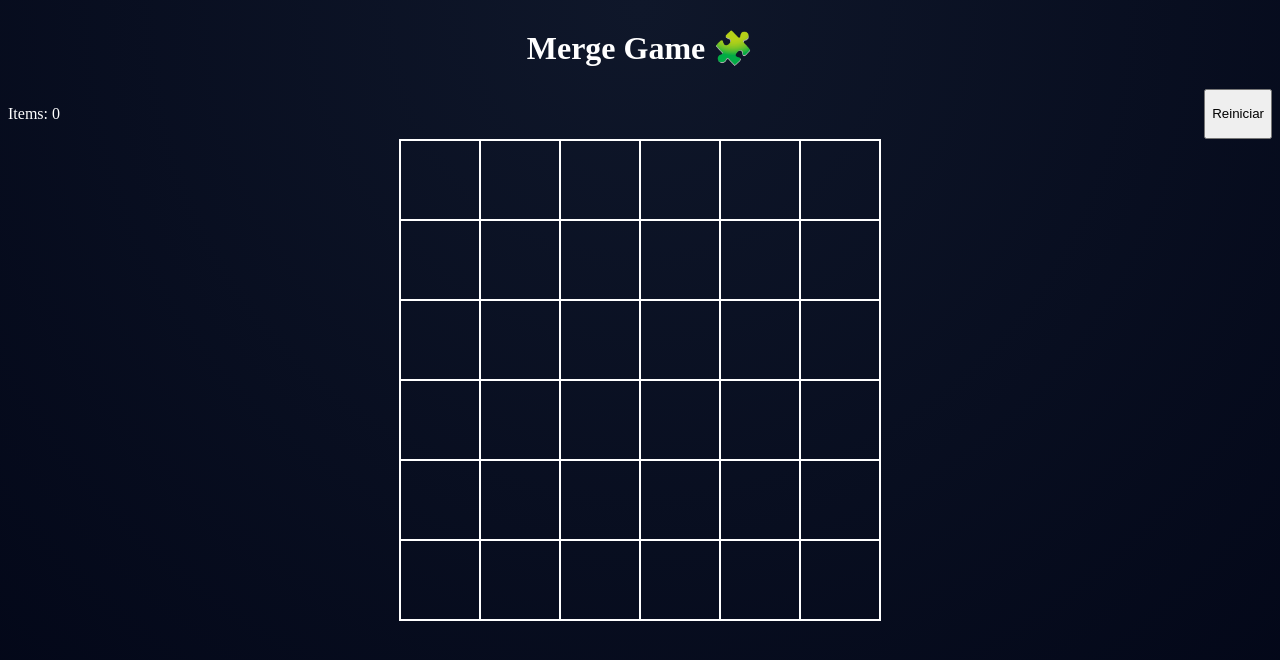
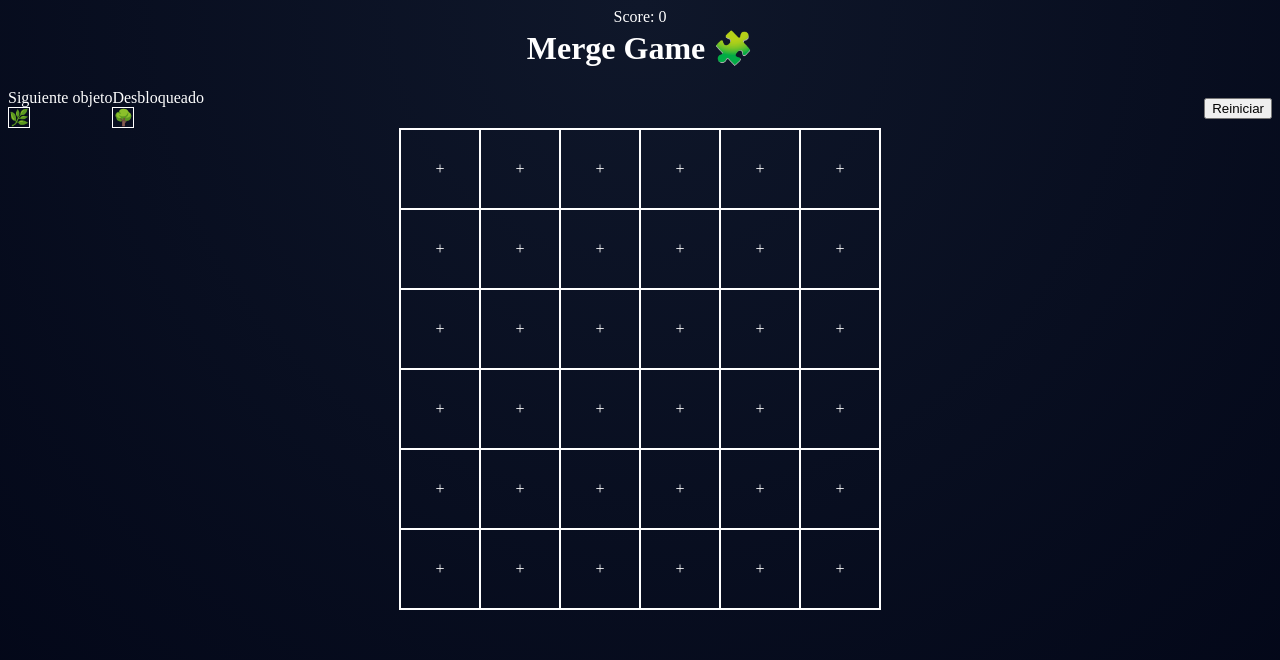
Before and after one commit to raulrod16124/merge-game, a React (Vite) app: page / in a window 1280 px wide. Shown: the top 660 px of the page. Built offline with nearby package versions, Linux system fonts and the light colour scheme.

Commit message:
refactor game logic and implement new ui elements

```diff
--- a/src/core/GameEngine.ts
+++ b/src/core/GameEngine.ts
@@ -1,13 +1,21 @@
 // src/core/GameEngine.ts
 import {nanoid} from 'nanoid';
-import type {GameState, MergeItem, Position} from './types';
-import {mergeRules} from './mergeRules';
+import type {GameState, MergeItem, Position} from '@/core/types';
+import {mergeRules} from '@/core/mergeRules';
+
+export type MergeEvent = {
+  fromIds: string[]; // ids eliminados
+  toItem: MergeItem; // item creado
+  points: number; // puntos otorgados
+};
 
 type Subscriber = (state: GameState) => void;
 
 export class GameEngine {
   private state: GameState;
   private subscribers: Subscriber[] = [];
+
+  private lastMergeEvent: MergeEvent | null = null;
 
   constructor(cols = 6, rows = 6) {
     this.state = {
@@ -16,113 +24,152 @@ export class GameEngine {
     };
   }
 
-  // -----------------------------
-  // Subscripción a cambios
-  // -----------------------------
+  // ============================
+  // SUBSCRIBE / NOTIFY
+  // ============================
   subscribe(fn: Subscriber) {
     this.subscribers.push(fn);
-    fn(this.state);
+    fn(this.getState());
     return () => {
       this.subscribers = this.subscribers.filter(s => s !== fn);
     };
   }
 
   private notify() {
-    this.subscribers.forEach(fn => fn(this.state));
+    const snapshot: GameState = {
+      items: this.state.items.map(i => ({...i})),
+      boardSize: {...this.state.boardSize},
+    };
+    this.subscribers.forEach(fn => fn(snapshot));
   }
 
-  // -----------------------------
-  // Gestión de estado
-  // -----------------------------
-  getState() {
-    return this.state;
+  getState(): GameState {
+    return {
+      items: this.state.items.map(i => ({...i})),
+      boardSize: {...this.state.boardSize},
+    };
   }
 
-  addItem(type: string, pos: Position) {
-    if (this.isCellOccupied(pos)) return false;
-    this.state.items.push({id: nanoid(), type, level: 1, pos});
-    this.notify();
-    return true;
+  getLastMergeEvent() {
+    return this.lastMergeEvent;
   }
 
-  moveItem(id: string, newPos: Position) {
-    const item = this.state.items.find(i => i.id === id);
-    if (!item) return false;
-    if (!this.isInsideBoard(newPos)) return false;
-    if (this.isCellOccupied(newPos, id)) return false;
-
-    item.pos = newPos;
-    this.notify();
-    return true;
-  }
-
+  // ============================
+  // UTILIDADES BÁSICAS
+  // ============================
   private isInsideBoard(pos: Position) {
     const {cols, rows} = this.state.boardSize;
     return pos.x >= 0 && pos.y >= 0 && pos.x < cols && pos.y < rows;
-  }
-
-  private isCellOccupied(pos: Position, excludeId?: string) {
-    return this.state.items.some(
-      i => i.pos.x === pos.x && i.pos.y === pos.y && i.id !== excludeId,
-    );
-  }
-
-  // -----------------------------
-  // Fusión de items
-  // -----------------------------
-  tryMergeAt(pos: Position) {
-    const target = this.getItemAt(pos);
-    if (!target) return false;
-
-    const rule = mergeRules.find(r => r.fromType === target.type);
-    if (!rule) return false;
-
-    // Encuentra adyacentes iguales
-    const group = this.findConnectedItems(target);
-    if (group.length < rule.minCount) return false;
-
-    // Elimina todos los items del grupo
-    this.state.items = this.state.items.filter(i => !group.includes(i.id));
-
-    // Añade nuevo item en la posición objetivo
-    this.state.items.push({
-      id: nanoid(),
-      type: rule.toType,
-      level: target.level + 1,
-      pos,
-    });
-
-    this.notify();
-    return true;
   }
 
   private getItemAt(pos: Position) {
     return this.state.items.find(i => i.pos.x === pos.x && i.pos.y === pos.y);
   }
 
-  private findConnectedItems(target: MergeItem): string[] {
+  private isCellOccupied(pos: Position) {
+    return this.state.items.some(i => i.pos.x === pos.x && i.pos.y === pos.y);
+  }
+
+  // ============================
+  // ADD ITEM + CASCADE MERGE
+  // ============================
+  addItem(type: string, pos: Position): boolean {
+    if (!this.isInsideBoard(pos)) return false;
+    if (this.isCellOccupied(pos)) return false;
+
+    this.lastMergeEvent = null;
+
+    const newItem: MergeItem = {
+      id: nanoid(),
+      type,
+      level: 1,
+      pos: {...pos},
+    };
+    this.state.items.push(newItem);
+
+    this.tryMergeCascadeAt(pos);
+
+    this.notify();
+    return true;
+  }
+
+  private tryMergeCascadeAt(pos: Position) {
+    while (this.trySingleMergeAt(pos)) {
+      // continua mientras haya merges encadenados
+    }
+  }
+
+  private trySingleMergeAt(pos: Position): boolean {
+    const target = this.getItemAt(pos);
+    if (!target) {
+      this.lastMergeEvent = null;
+      return false;
+    }
+
+    const rule = mergeRules.find(r => r.fromType === target.type);
+    if (!rule) {
+      this.lastMergeEvent = null;
+      return false;
+    }
+
+    const group = this.findConnectedItems(target);
+    if (group.length < rule.minCount) {
+      this.lastMergeEvent = null;
+      return false;
+    }
+
+    // Eliminar items del grupo
+    this.state.items = this.state.items.filter(
+      i => !group.some(g => g.id === i.id),
+    );
+
+    // Crear nuevo item
+    const newItem: MergeItem = {
+      id: nanoid(),
+      type: rule.toType,
+      level: target.level + 1,
+      pos: {...pos},
+    };
+    this.state.items.push(newItem);
+
+    // Evento de merge para la UI
+    this.lastMergeEvent = {
+      fromIds: group.map(g => g.id),
+      toItem: newItem,
+      points: newItem.level * 10,
+    };
+
+    return true;
+  }
+
+  private findConnectedItems(start: MergeItem): MergeItem[] {
     const visited = new Set<string>();
-    const stack = [target];
-    const group: MergeItem[] = [];
+    const stack: MergeItem[] = [start];
+    const result: MergeItem[] = [];
 
     while (stack.length > 0) {
-      const current = stack.pop()!;
-      if (visited.has(current.id)) continue;
-      visited.add(current.id);
-      group.push(current);
+      const curr = stack.pop()!;
+      if (visited.has(curr.id)) continue;
 
-      // vecinos ortogonales
+      visited.add(curr.id);
+      result.push(curr);
+
       const neighbors = this.state.items.filter(
         i =>
-          i.id !== current.id &&
-          i.type === target.type &&
-          Math.abs(i.pos.x - current.pos.x) +
-            Math.abs(i.pos.y - current.pos.y) ===
-            1,
+          !visited.has(i.id) &&
+          i.type === start.type &&
+          Math.abs(i.pos.x - curr.pos.x) + Math.abs(i.pos.y - curr.pos.y) === 1,
       );
+
       stack.push(...neighbors);
     }
 
-    return group.map(i => i.id);
+    return result;
+  }
+
+  resetBoard() {
+    this.state.items = [];
+    this.lastMergeEvent = null;
+    this.notify();
   }
 }
--- a/src/core/mergeRules.ts
+++ b/src/core/mergeRules.ts
@@ -6,4 +6,6 @@ export const mergeRules: MergeRule[] = [
   {fromType: 'bush', toType: 'tree', minCount: 3},
   {fromType: 'tree', toType: 'house', minCount: 3},
   {fromType: 'house', toType: 'castle', minCount: 3},
+  {fromType: 'castle', toType: 'dragon', minCount: 3},
+  {fromType: 'dragon', toType: 'star', minCount: 3},
 ];
--- a/src/core/types.ts
+++ b/src/core/types.ts
@@ -7,7 +7,7 @@ export type Position = {
 
 export type MergeItem = {
   id: string;
-  type: string; // Ej: "tree", "bush", "rock"
+  type: string;
   level: number;
   pos: Position;
 };
@@ -22,9 +22,8 @@ export type GameState = {
   boardSize: GameBoardSize;
 };
 
-// Regla de fusión: al combinar N items del mismo tipo/level se obtiene otro tipo/level
 export type MergeRule = {
   fromType: string;
   toType: string;
-  minCount: number; // normalmente 3
+  minCount: number;
 };
--- a/src/state/gameStore.ts
+++ b/src/state/gameStore.ts
@@ -1,25 +1,148 @@
+// src/state/gameStore.ts
 import {create} from 'zustand';
 import {GameEngine} from '@/core/GameEngine';
 import type {GameState, Position} from '@/core/types';
 
+type FloatingScore = {
+  id: string;
+  x: number;
+  y: number;
+  points: number;
+};
+
+const ITEM_ORDER = ['bush', 'tree', 'house', 'castle'];
+
 type GameStore = {
   engine: GameEngine;
   state: GameState;
-  addItem: (type: string, pos: Position) => void;
-  tryMergeAt: (pos: Position) => void;
+
+  // puntuación
+  score: number;
+  floatingScores: FloatingScore[];
+
+  // nuevos campos
+  nextItem: string; // objeto que toca colocar este turno
+  highestUnlocked: string; // control de progresión
+
+  addItem: (pos: Position) => boolean;
+  removeFloatingScore: (id: string) => void;
+  resetBoard: () => void;
+
+  generateNextItem: () => void;
+  updateHighestUnlocked: (type: string) => void;
 };
 
-export const useGameStore = create<GameStore>(set => {
+export const useGameStore = create<GameStore>((set, get) => {
   const engine = new GameEngine(6, 6);
 
-  // suscripción al motor
-  engine.subscribe(newState => set({state: newState}));
+  // Estado inicial completo
+  set({
+    engine,
+    state: engine.getState(),
+    score: 0,
+    floatingScores: [],
+    nextItem: 'bush',
+    highestUnlocked: 'tree', // al inicio puede tocar bush o tree
+  });
 
-  // estado inicial
+  // SUSCRIPCIÓN DEL ENGINE
+  engine.subscribe(newState => {
+    const mergeEvent = engine.getLastMergeEvent();
+
+    set(prev => {
+      const safePrev = prev ?? {
+        score: 0,
+        floatingScores: [],
+        nextItem: 'bush',
+        highestUnlocked: 'tree',
+      };
+
+      let newFloating = safePrev.floatingScores;
+
+      // si hubo merge
+      if (mergeEvent) {
+        // añadir puntos flotantes
+        newFloating = [
+          ...safePrev.floatingScores,
+          {
+            id: mergeEvent.toItem.id,
+            x: mergeEvent.toItem.pos.x,
+            y: mergeEvent.toItem.pos.y,
+            points: mergeEvent.points,
+          },
+        ];
+
+        // actualizar progresión
+        get().updateHighestUnlocked(mergeEvent.toItem.type);
+      }
+
+      return {
+        state: newState,
+        score: mergeEvent ? safePrev.score + mergeEvent.points : safePrev.score,
+        floatingScores: newFloating,
+      };
+    });
+  });
+
   return {
     engine,
     state: engine.getState(),
-    addItem: (type, pos) => engine.addItem(type, pos),
-    tryMergeAt: pos => engine.tryMergeAt(pos),
+    score: 0,
+    floatingScores: [],
+    nextItem: 'bush',
+    highestUnlocked: 'tree',
+
+    // añadir item usando nextItem
+    addItem: pos => {
+      const type = get().nextItem;
+
+      const ok = engine.addItem(type, pos);
+      if (!ok) return false;
+
+      // generar siguiente item
+      get().generateNextItem();
+
+      return true;
+    },
+
+    removeFloatingScore: id =>
+      set(prev => ({
+        floatingScores: prev.floatingScores.filter(f => f.id !== id),
+      })),
+
+    resetBoard: () => {
+      engine.resetBoard();
+      set({
+        score: 0,
+        floatingScores: [],
+        nextItem: 'bush',
+        highestUnlocked: 'tree',
+      });
+    },
+
+    // REGLA DE RANDOM:
+    // puede tocar cualquier objeto desde bush hasta highestUnlocked
+    generateNextItem: () => {
+      const highest = get().highestUnlocked;
+
+      const maxIdx = ITEM_ORDER.indexOf(highest);
+      const pool = ITEM_ORDER.slice(0, maxIdx + 1);
+
+      const next = pool[Math.floor(Math.random() * pool.length)];
+
+      set({nextItem: next});
+    },
+
+    // aumenta progresion si se logra crear un nivel más alto
+    updateHighestUnlocked: type => {
+      const current = get().highestUnlocked;
+
+      const currIdx = ITEM_ORDER.indexOf(current);
+      const newIdx = ITEM_ORDER.indexOf(type);
+
+      if (newIdx > currIdx) {
+        set({highestUnlocked: type});
+      }
+    },
   };
 });
--- /dev/null
+++ b/src/ui/components/FloatingScore.tsx
@@ -0,0 +1,26 @@
+import {motion} from 'framer-motion';
+
+type FloatingScoreProps = {
+  x: number;
+  y: number;
+  points: number;
+  onDone: () => void;
+};
+
+export function FloatingScore({x, y, points, onDone}: FloatingScoreProps) {
+  return (
+    <motion.div
+      initial={{opacity: 0, y: 0}}
+      animate={{opacity: 1, y: -40}}
+      exit={{opacity: 0}}
+      transition={{duration: 0.8}}
+      onAnimationComplete={onDone}
+      className="absolute text-yellow-300 font-bold text-xl pointer-events-none select-none"
+      style={{
+        left: x * 82 + 20,
+        top: y * 82 + 10,
+      }}>
+      +{points}
+    </motion.div>
+  );
+}
--- a/src/ui/components/GameBoard.tsx
+++ b/src/ui/components/GameBoard.tsx
@@ -1,27 +1,55 @@
+// src/ui/components/GameBoard.tsx
 import {useGameStore} from '@/state/gameStore';
 import {Tile} from './Tile';
+import {FloatingScore} from './FloatingScore';
+import {AnimatePresence} from 'framer-motion';
 
 export function GameBoard() {
-  const {state} = useGameStore();
+  const {state, addItem, floatingScores, removeFloatingScore} = useGameStore();
+
   const {cols, rows} = state.boardSize;
 
-  const gridTemplate = {
+  const gridStyle = {
     gridTemplateColumns: `repeat(${cols}, 80px)`,
     gridTemplateRows: `repeat(${rows}, 80px)`,
   };
 
   return (
-    <div className="flex flex-col items-center mt-8">
+    <div className="relative flex flex-col items-center mt-8">
+      {/* GRID */}
       <div
-        className="grid gap-2 bg-slate-800/80 p-4 rounded-2xl shadow-2xl border border-slate-700 backdrop-blur-sm"
-        style={gridTemplate}>
+        className="grid gap-3 bg-slate-800/80 p-4 rounded-2xl shadow-2xl border border-slate-700"
+        style={gridStyle}>
         {Array.from({length: cols * rows}).map((_, index) => {
           const x = index % cols;
           const y = Math.floor(index / cols);
           const item = state.items.find(i => i.pos.x === x && i.pos.y === y);
-          return <Tile key={`${x}-${y}`} x={x} y={y} item={item} />;
+
+          return (
+            <Tile
+              key={`${x}-${y}`}
+              x={x}
+              y={y}
+              item={item}
+              // ahora addItem sólo recibe la posición (el tipo viene del store -> nextItem)
+              onClickEmpty={({x: cx, y: cy}) => addItem({x: cx, y: cy})}
+            />
+          );
         })}
       </div>
+
+      {/* FLOATING SCORE ANIMATIONS */}
+      <AnimatePresence>
+        {floatingScores.map(fs => (
+          <FloatingScore
+            key={fs.id}
+            x={fs.x}
+            y={fs.y}
+            points={fs.points}
+            onDone={() => removeFloatingScore(fs.id)}
+          />
+        ))}
+      </AnimatePresence>
     </div>
   );
 }
--- a/src/ui/components/HUD.tsx
+++ b/src/ui/components/HUD.tsx
@@ -1,16 +1,43 @@
+// src/ui/components/HUD.tsx
 import {useGameStore} from '@/state/gameStore';
+import {motion} from 'framer-motion';
+import {emoji} from '../constants';
 
 export function HUD() {
-  const {state} = useGameStore();
+  const nextItem = useGameStore(s => s.nextItem);
+  const highest = useGameStore(s => s.highestUnlocked);
+  const resetBoard = useGameStore(s => s.resetBoard);
 
   return (
-    <div className="flex justify-between w-full max-w-md mt-4 px-4">
-      <p className="text-sm text-slate-300">Items: {state.items.length}</p>
-      <button
-        className="bg-indigo-600 px-4 py-1 rounded-lg hover:bg-indigo-500 transition"
-        onClick={() => window.location.reload()}>
-        Reiniciar
-      </button>
+    <div className="w-full max-w-xl flex items-center justify-between mt-4 mb-2 px-3">
+      <div className="flex items-center gap-4">
+        <div className="flex flex-col items-start">
+          <span className="text-sm text-slate-300">Siguiente objeto</span>
+          <motion.div
+            key={nextItem}
+            initial={{scale: 0.6, opacity: 0}}
+            animate={{scale: 1, opacity: 1}}
+            transition={{duration: 0.25}}
+            className="text-4xl p-2 bg-slate-800 rounded-lg border border-slate-700 shadow">
+            {emoji(nextItem)}
+          </motion.div>
+        </div>
+
+        <div className="flex flex-col items-start">
+          <span className="text-sm text-slate-300">Desbloqueado</span>
+          <div className="text-xl p-2 bg-slate-800 rounded-lg border border-slate-700">
+            {emoji(highest)}
+          </div>
+        </div>
+      </div>
+
+      <div className="flex items-center gap-2">
+        <button
+          onClick={resetBoard}
+          className="px-3 py-2 bg-red-600 hover:bg-red-500 rounded-lg text-white shadow">
+          Reiniciar
+        </button>
+      </div>
     </div>
   );
 }
--- /dev/null
+++ b/src/ui/components/ScoreBar.tsx
@@ -0,0 +1,12 @@
+// src/ui/components/ScoreBar.tsx
+import {useGameStore} from '@/state/gameStore';
+
+export function ScoreBar() {
+  const score = useGameStore(s => s.score);
+
+  return (
+    <div className="fixed top-4 left-1/2 -translate-x-1/2 text-3xl font-bold text-yellow-300 drop-shadow-lg">
+      Score: {score}
+    </div>
+  );
+}
--- a/src/ui/components/Tile.tsx
+++ b/src/ui/components/Tile.tsx
@@ -1,56 +1,40 @@
+// src/ui/components/Tile.tsx
+import type {MergeItem} from '@/core/types';
 import {motion} from 'framer-motion';
-import type {MergeItem} from '@/core/types';
-import {useGameStore} from '@/state/gameStore';
+import {emoji} from '../constants';
 
 type TileProps = {
   x: number;
   y: number;
   item?: MergeItem;
+  onClickEmpty: (pos: {x: number; y: number}) => void;
 };
 
-export function Tile({x, y, item}: TileProps) {
-  const {addItem, tryMergeAt} = useGameStore();
-
+export function Tile({x, y, item, onClickEmpty}: TileProps) {
   const handleClick = () => {
-    if (item) {
-      tryMergeAt({x, y});
-    } else {
-      addItem('bush', {x, y});
-    }
+    if (!item) onClickEmpty({x, y});
   };
 
   return (
     <div
-      className={`w-20 h-20 flex items-center justify-center rounded-xl cursor-pointer transition-all
-      ${item ? 'bg-emerald-600/80 hover:bg-emerald-500' : 'bg-slate-700/60 hover:bg-slate-600/80'}
-      border border-slate-600 shadow-md`}
-      onClick={handleClick}>
-      {item && (
+      onClick={handleClick}
+      className={`w-20 h-20 flex items-center justify-center rounded-xl border shadow-md transition-all ${
+        item
+          ? 'bg-emerald-600/90 border-emerald-400'
+          : 'bg-slate-700/60 hover:bg-slate-600 cursor-pointer border-slate-600'
+      }`}>
+      {item ? (
         <motion.div
           key={item.id}
-          initial={{scale: 0.7, opacity: 0}}
+          initial={{scale: 0.4, opacity: 0}}
           animate={{scale: 1, opacity: 1}}
-          exit={{scale: 0.5, opacity: 0}}
-          transition={{duration: 0.2}}
+          transition={{duration: 0.25}}
           className="text-3xl select-none">
-          {emojiForType(item.type)}
+          {emoji(item.type)}
         </motion.div>
+      ) : (
+        <div className="text-slate-400 text-sm select-none">+</div>
       )}
     </div>
   );
 }
-
-function emojiForType(type: string) {
-  switch (type) {
-    case 'bush':
-      return '🌿';
-    case 'tree':
-      return '🌳';
-    case 'house':
-      return '🏠';
-    case 'castle':
-      return '🏰';
-    default:
-      return '❓';
-  }
-}
--- /dev/null
+++ b/src/ui/constants/index.ts
@@ -0,0 +1,18 @@
+export function emoji(t: string) {
+  switch (t) {
+    case 'bush':
+      return '🌿';
+    case 'tree':
+      return '🌳';
+    case 'house':
+      return '🏠';
+    case 'castle':
+      return '🏰';
+    case 'dragon':
+      return '🐉';
+    case 'star':
+      return '🌟';
+    default:
+      return '❓';
+  }
+}
--- a/src/ui/pages/App.tsx
+++ b/src/ui/pages/App.tsx
@@ -1,11 +1,13 @@
 import {GameBoard} from '@/ui/components/GameBoard';
 import {HUD} from '@/ui/components/HUD';
+import {ScoreBar} from '../components/ScoreBar';
 
 export default function App() {
   return (
     <div className="flex flex-col items-center justify-start h-screen bg-slate-900 text-white p-4">
       <h1 className="text-3xl font-bold mt-4">Merge Game 🧩</h1>
       <HUD />
+      <ScoreBar />
       <GameBoard />
     </div>
   );
```
Also changed, not shown: src/ui/components/NextItem.tsx (added, +22 -0 lines).
